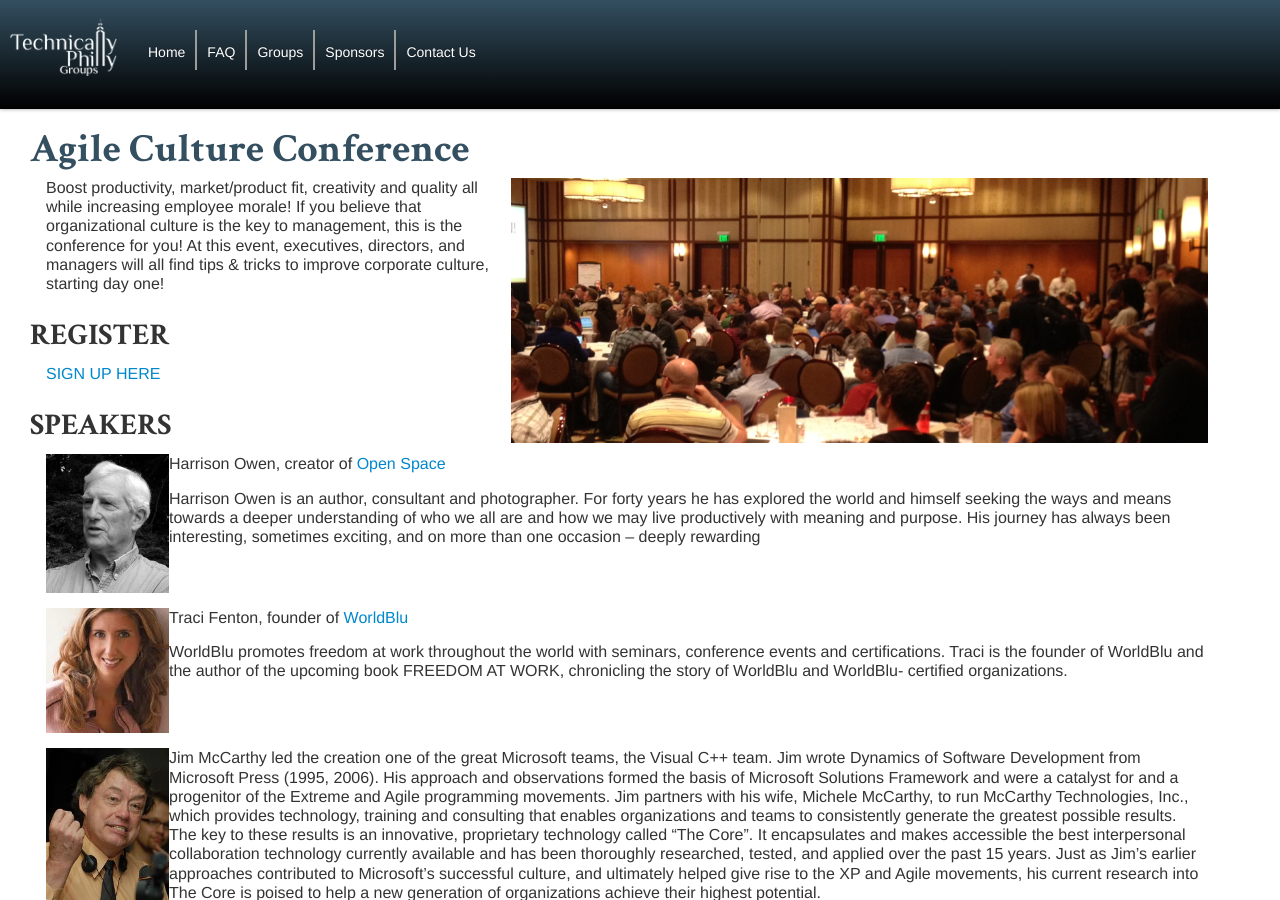
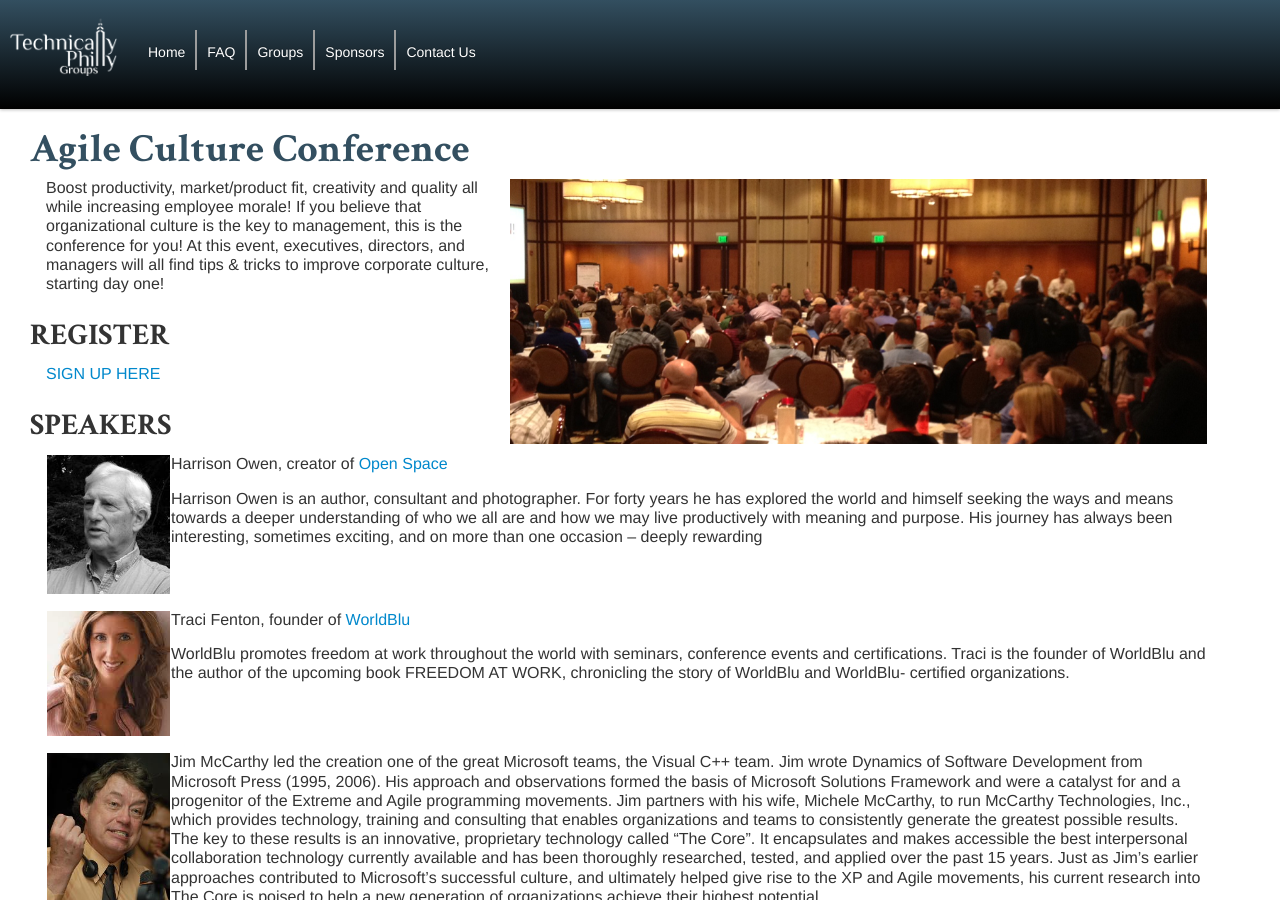
Before and after one commit to TechnicallyPhillyGroups/technicallyphillygroups.github.com, a Jekyll site: the page built from agile-culture-conf.md, in a window 1280 px wide and 900 px high. Built offline with Jekyll 4.4.1, drawn with Linux system fonts in a browser that asks for light colours; nearby versions of some CDN libraries.

Commit message:
need some whitespace around images

```diff
--- a/agile-culture-conf.md
+++ b/agile-culture-conf.md
@@ -2,7 +2,7 @@
 title: "Agile Culture Conference"
 layout: default
 ---
-<img width="60%" src="./images/AgileCultureConfPhilly.png" style="float:right;"/>Boost productivity, market/product fit, creativity and quality all while increasing employee morale! If you believe that organizational culture is the key to management, this is the conference for you! At this event, executives, directors, and managers will all find tips & tricks to improve corporate culture, starting day one!
+<img width="60%" src="./images/AgileCultureConfPhilly.png" style="float:right;padding: 1px 1px 1px 1px;"/>Boost productivity, market/product fit, creativity and quality all while increasing employee morale! If you believe that organizational culture is the key to management, this is the conference for you! At this event, executives, directors, and managers will all find tips & tricks to improve corporate culture, starting day one!
 
 REGISTER
 ========
@@ -13,31 +13,31 @@
 SPEAKERS
 ========
 
-<img style="float:left;" width="123px" src="./images/HarrisonOwen.jpg"/> Harrison Owen, creator of <a href="http://www.openspaceworld.com/brief_history.htm">Open Space</a>
+<img style="float:left; padding: 1px 1px 1px 1px;" width="123px" src="./images/HarrisonOwen.jpg"/> Harrison Owen, creator of <a href="http://www.openspaceworld.com/brief_history.htm">Open Space</a>
 
 Harrison Owen is an author, consultant and photographer. For forty years he has explored the world and himself seeking the ways and means towards a deeper understanding of who we all are and how we may live productively with meaning and purpose. His journey has always been interesting, sometimes exciting, and on more than one occasion -- deeply rewarding<br clear="all"/>
 
-<img style="float:left;" width="123px" src="./images/TraciFenton.jpg"/>Traci Fenton, founder of <a href="http://www.worldblu.com/">WorldBlu</a>
+<img style="float:left; padding: 1px 1px 1px 1px;" width="123px" src="./images/TraciFenton.jpg"/>Traci Fenton, founder of <a href="http://www.worldblu.com/">WorldBlu</a>
 
 WorldBlu promotes freedom at work throughout the world with seminars, conference events and certifications. Traci is the founder of WorldBlu and the author of the upcoming book FREEDOM AT WORK, chronicling the story of WorldBlu and WorldBlu- certified organizations.<br clear="all"/>
 
 
-<img style="float:left;" width="123px" src="./images/JimMcCarthy.jpg"/>Jim McCarthy led the creation one of the great Microsoft teams, the Visual C++ team. Jim wrote Dynamics of Software Development from Microsoft Press (1995, 2006). His approach and observations formed the basis of Microsoft Solutions Framework and were a catalyst for and a progenitor of the Extreme and Agile programming movements.
+<img style="float:left; padding: 1px 1px 1px 1px;" width="123px" src="./images/JimMcCarthy.jpg"/>Jim McCarthy led the creation one of the great Microsoft teams, the Visual C++ team. Jim wrote Dynamics of Software Development from Microsoft Press (1995, 2006). His approach and observations formed the basis of Microsoft Solutions Framework and were a catalyst for and a progenitor of the Extreme and Agile programming movements.
 Jim partners with his wife, Michele McCarthy, to run McCarthy Technologies, Inc., which provides technology, training and consulting that enables organizations and teams to consistently generate the greatest possible results. The key to these results is an innovative, proprietary technology called "The Core". It encapsulates and makes accessible the best interpersonal collaboration technology currently available and has been thoroughly researched, tested, and applied over the past 15 years. Just as Jim's earlier approaches contributed to Microsoft's successful culture, and ultimately helped give rise to the XP and Agile movements, his current research into The Core is poised to help a new generation of organizations achieve their highest potential.<br clear="all" />
 
 
-<img style="float:left;" width="123px" src="./images/MicheleMcCarthy.jpg"/>Michele McCarthy, co-wrote "Software For Your Head," 2001, Addison-Wesley, and the 2006 edition of "Dynamics of Software Development," by Microsoft Press. Beginning in 1990, Michele worked at Microsoft as a program manager on five projects, establishing a reputation for shipping on time. Jim McCarthy met Michele and encouraged her to move to the Visual C++ group where she began innovating in the area of team dynamics. While at Microsoft, Michele reached many of the insights that led she and Jim to leave Microsoft and create McCarthy Technologies, Inc. She is responsible for the development of many of the team formation concepts McCarthy Technologies practices and teaches today.
+<img style="float:left; padding: 1px 1px 1px 1px;" width="123px" src="./images/MicheleMcCarthy.jpg"/>Michele McCarthy, co-wrote "Software For Your Head," 2001, Addison-Wesley, and the 2006 edition of "Dynamics of Software Development," by Microsoft Press. Beginning in 1990, Michele worked at Microsoft as a program manager on five projects, establishing a reputation for shipping on time. Jim McCarthy met Michele and encouraged her to move to the Visual C++ group where she began innovating in the area of team dynamics. While at Microsoft, Michele reached many of the insights that led she and Jim to leave Microsoft and create McCarthy Technologies, Inc. She is responsible for the development of many of the team formation concepts McCarthy Technologies practices and teaches today.
 Michele has brought her team efficiency skills to bear on the McCarthy BootCamps and the subsequent development of The Core Protocols. She is currently the primary instructor at McCarthy BootCamps around the world, the primary consultant to McCarthy Technologies' clients, and co-hosts The McCarthy Show podcast with Jim. Her passion is transforming groups of executives into true teams and advising high potential leaders.<br clear="all" />
 
 
-<img style="float:left;" width="123px" src="./images/DanMezick.jpg"/>Dan Mezick, organizer for <a href="http://newtechusa.net/user-groups/ma/">Agile Boston and author of The Culture Game</a>
+<img style="float:left; padding: 1px 1px 1px 1px;" width="123px" src="./images/DanMezick.jpg"/>Dan Mezick, organizer for <a href="http://newtechusa.net/user-groups/ma/">Agile Boston and author of The Culture Game</a>
 
 He teaches business agility,  guiding  and consulting to executives and their organizations in self-management techniques. Dan is an expert in organizational learning techniques. Dan delivers Agile courses, seminars and consulting to organizations of all sizes in the USA.
 
 He is an invited speaker to conferences such as the prestigious Self-Management Symposium. His clients include Zappos Insights, Orpheus Orchestra and some of the most agile organizations in the New England region and the USA.<br clear="all" />
 
 
-<img style="float:left;" width="123px" src="./images/TobiasMayer.jpg"/>Tobias Mayer, Agile Agitator, anarchist, experimenter, and reformer; see <a href="http://agilethinking.net/">AgileThinking.net</a>
+<img style="float:left; padding: 1px 1px 1px 1px;" width="123px" src="./images/TobiasMayer.jpg"/>Tobias Mayer, Agile Agitator, anarchist, experimenter, and reformer; see <a href="http://agilethinking.net/">AgileThinking.net</a>
 
 Tobias is a genuine thought leader in the Agile software development community. He is the consummate "culture hacker". Outspoken and convicted, he delivers Agile learning and consulting in the US and Europe.
 
```
